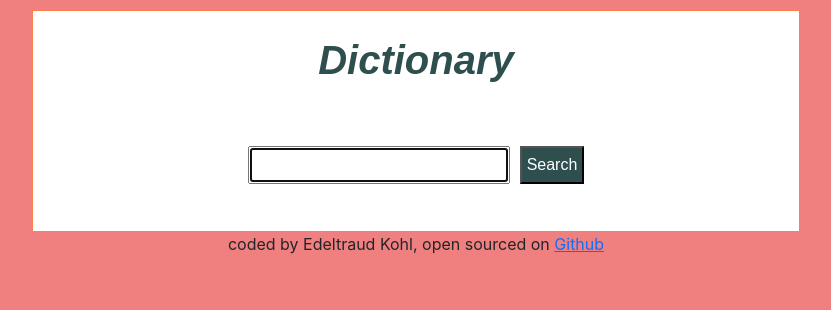
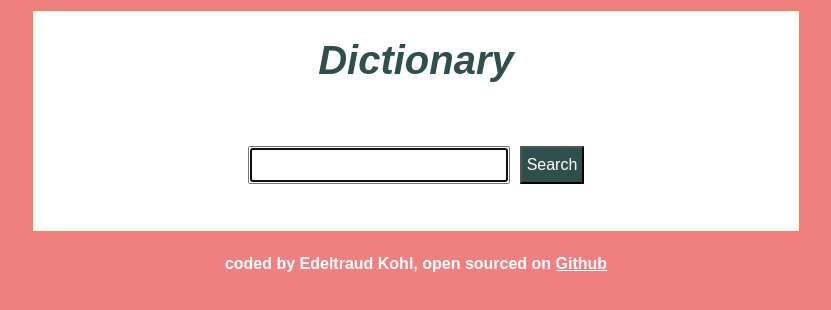
Before and after one commit to ed-kohl/dictionary, a React (Create React App) app: page / in a window 1280 px wide. Shown: the top 310 px of the page, without its empty margins (224-1055 px from the left). Built offline with nearby package versions, Linux system fonts and the light colour scheme.

Commit message:
Improved the design

```diff
--- a/public/index.html
+++ b/public/index.html
@@ -2,7 +2,7 @@
 <html lang="en">
   <head>
     <meta charset="utf-8" />
-    <link rel="icon" href="%PUBLIC_URL%/favicon.ico" />
+
     <link href="https://cdn.jsdelivr.net/npm/bootstrap@5.3.3/dist/css/bootstrap.min.css" rel="stylesheet"
       integrity="sha384-QWTKZyjpPEjISv5WaRU9OFeRpok6YctnYmDr5pNlyT2bRjXh0JMhjY6hW+ALEwIH" crossorigin="anonymous">
     <meta name="viewport" content="width=device-width, initial-scale=1" />
@@ -11,7 +11,7 @@
       name="description"
       content="Web site created using create-react-app"
     />
-    <link rel="apple-touch-icon" href="%PUBLIC_URL%/logo192.png" />
+
     <!--
       manifest.json provides metadata used when your web app is installed on a
       user's mobile device or desktop. See https://developers.google.com/web/fundamentals/web-app-manifest/
@@ -26,7 +26,7 @@
       work correctly both with client-side routing and a non-root public URL.
       Learn how to configure a non-root public URL by running `npm run build`.
     -->
-    <title>React App</title>
+    <title>Dictionary App -  based on React</title>
   </head>
   <body>
     <noscript>You need to enable JavaScript to run this app.</noscript>
--- a/src/App.css
+++ b/src/App.css
@@ -1,3 +1,15 @@
 body{
   background-color:lightcoral;
 }
+
+footer{
+  font-family:Arial, Helvetica, sans-serif;
+  font-weight:bolder;
+  color:white;
+  text-align:center;
+  margin-top:20px;
+}
+
+footer a{
+  color:white;
+}
```
